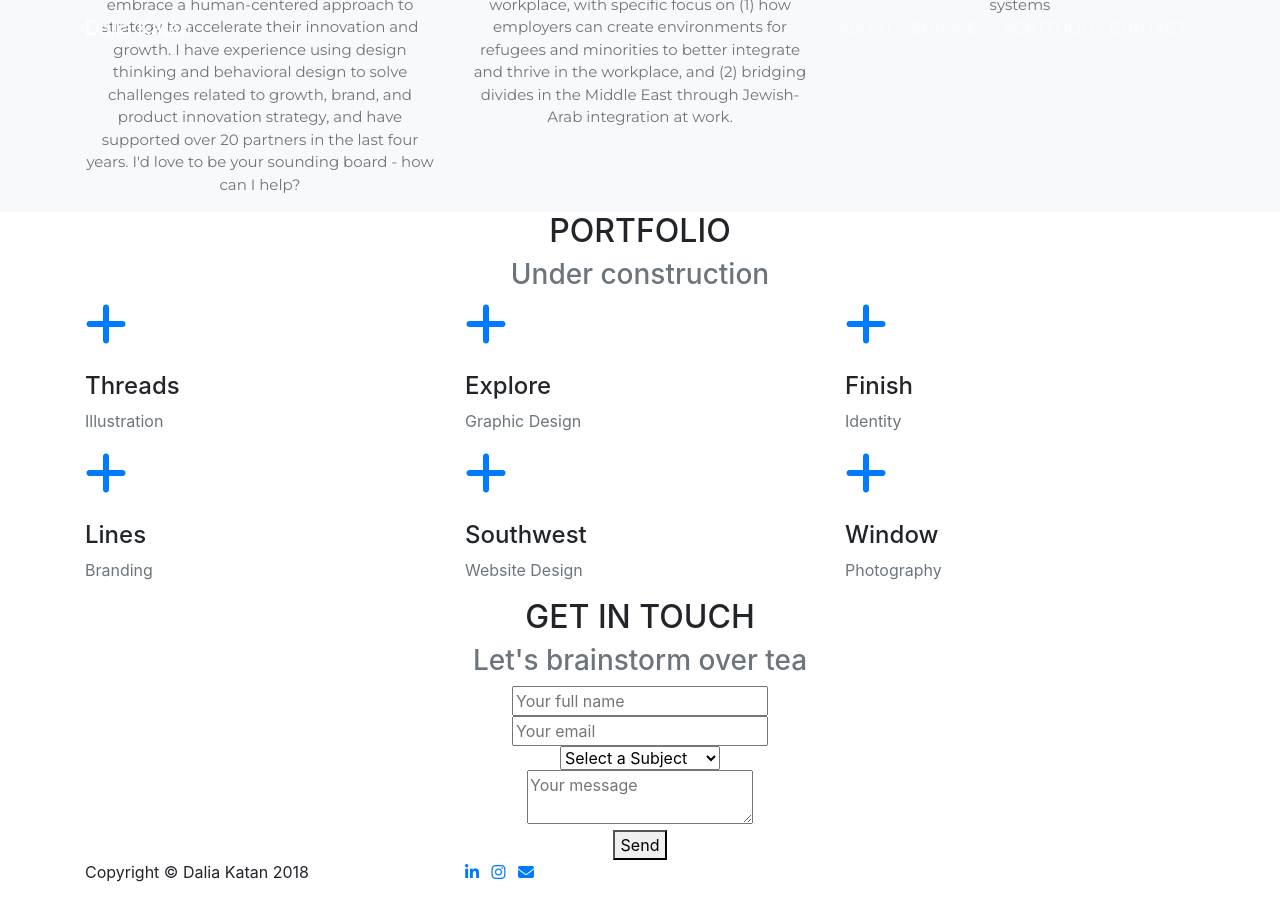
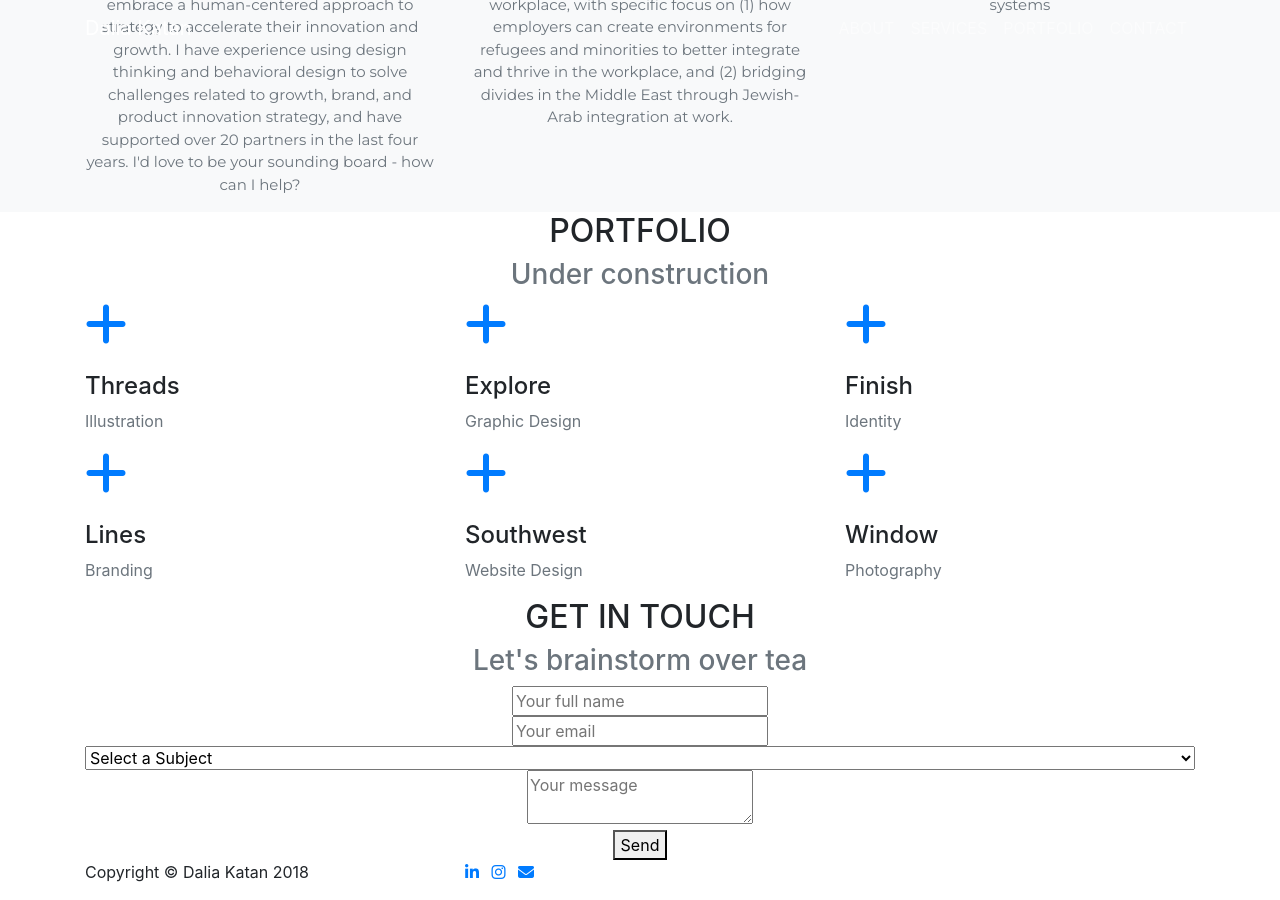
Before and after one commit to dalkat/dalkat.github.io, a Jekyll site: the page built from index.md, in a window 1280 px wide and 900 px high, scrolled down 1067 px. Built offline with Jekyll 4.4.1, drawn with Linux system fonts in a browser that asks for light colours; nearby versions of some CDN libraries; some web fonts are replaced; library files that are not in the unit come from our copies.

Commit message:
contact width 2

```diff
--- a/_layouts/home.html
+++ b/_layouts/home.html
@@ -139,7 +139,7 @@ layout: default
               <form method="POST" action="https://formspree.io/dkatan77@gmail.com">
                 <input type="text" name="name" placeholder="Your full name"><br>
                 <input type="email" name="_replyto" placeholder="Your email"><br>
-                <select name="_subject"><option>Select a Subject</option><option>Consulting Inquiry</option><option>Something Else</option></select> <br>
+                <select name="_subject" style="width:100%;"><option>Select a Subject</option><option>Consulting Inquiry</option><option>Something Else</option></select> <br>
                 <textarea name="message" placeholder="Your message"></textarea><br>
                 <button type="submit">Send</button>
               </form>
```
